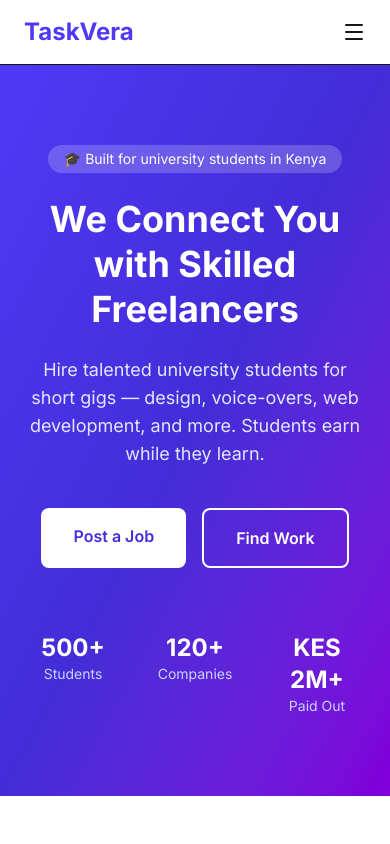
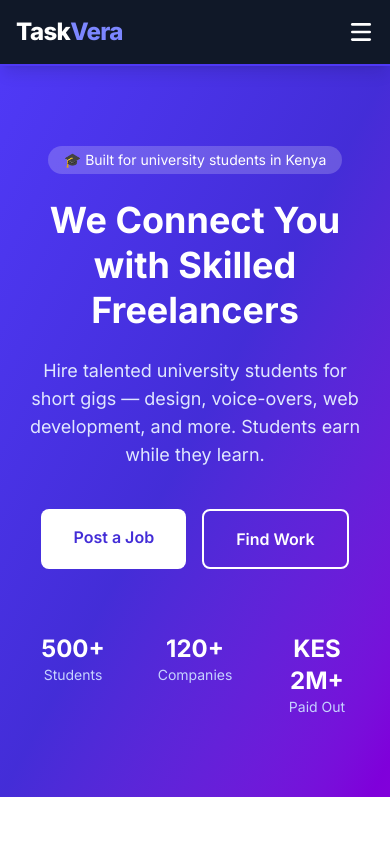
Before and after one commit to braysonimbambi455/Taskvera-mvp, a Next.js app: page / in a window 390 px wide. Shown: the top 844 px of the page. Built offline with nearby package versions, Linux system fonts and the light colour scheme; no server answers.

Commit message:
Dark bold navbar and a responsive mobile menu

```diff
--- a/components/Navbar.tsx
+++ b/components/Navbar.tsx
@@ -42,6 +42,11 @@
     return () => sub.subscription.unsubscribe()
   }, [pathname])
 
+  // Close mobile menu on route change
+  useEffect(() => {
+    setOpen(false)
+  }, [pathname])
+
   async function logout() {
     await supabase.auth.signOut()
     router.push('/')
@@ -51,32 +56,29 @@
   const isActive = (href: string) =>
     pathname === href || pathname.startsWith(href + '/')
 
+  // Bold + high-contrast dark menu links
   const linkClass = (href: string) =>
-    `hover:text-indigo-600 ${
-      isActive(href) ? 'text-indigo-600 font-semibold' : ''
+    `text-[15px] font-semibold tracking-wide transition-colors duration-150 ${
+      isActive(href)
+        ? 'text-indigo-400'
+        : 'text-gray-100 hover:text-indigo-300'
     }`
 
   return (
-    <nav className="border-b bg-white sticky top-0 z-50">
-      <div className="max-w-6xl mx-auto px-6 py-4 flex justify-between items-center">
-        <Link href="/" className="text-2xl font-bold text-indigo-600">
-          TaskVera
+    <nav className="bg-gray-900 border-b-2 border-indigo-600 sticky top-0 z-50 shadow-lg">
+      <div className="max-w-6xl mx-auto px-4 sm:px-6">
+        {/* Top bar */}
+        <div className="flex justify-between items-center h-16">
+          {/* Logo */}
+          <Link
+            href="/"
+            className="text-2xl font-extrabold text-white tracking-tight hover:text-indigo-300 transition-colors"
+          >
+            Task<span className="text-indigo-400">Vera</span>
           </Link>
 
-        <button
-          className="md:hidden"
-          onClick={() => setOpen(!open)}
-          aria-label="Toggle menu"
-        >
-          {open ? <X /> : <Menu />}
-        </button>
-
-        <div
-          className={`${
-            open ? 'flex' : 'hidden'
-          } md:flex flex-col md:flex-row absolute md:relative top-full left-0 right-0 bg-white md:bg-transparent border-b md:border-0 p-6 md:p-0 gap-4 md:gap-6 md:items-center`}
-        >
-          {/* Public links */}
+          {/* Desktop menu (hidden on mobile) */}
+          <div className="hidden md:flex items-center gap-6">
             <Link href="/jobs" className={linkClass('/jobs')}>
               Find Work
             </Link>
@@ -84,7 +86,6 @@
               Freelancers
             </Link>
 
-          {/* Client-only links */}
             {profile?.role === 'client' && (
               <>
                 <Link href="/post-job" className={linkClass('/post-job')}>
@@ -96,7 +97,6 @@
               </>
             )}
 
-          {/* Authenticated links */}
             {user ? (
               <>
                 <Link href="/dashboard" className={linkClass('/dashboard')}>
@@ -108,14 +108,16 @@
 
                 <Link
                   href="/notifications"
-                className={`relative hover:text-indigo-600 ${
-                  isActive('/notifications') ? 'text-indigo-600' : ''
+                  className={`relative transition-colors ${
+                    isActive('/notifications')
+                      ? 'text-indigo-400'
+                      : 'text-gray-100 hover:text-indigo-300'
                   }`}
                   aria-label="Notifications"
                 >
-                <Bell className="w-5 h-5" />
+                  <Bell className="w-5 h-5" strokeWidth={2.5} />
                   {unread > 0 && (
-                  <span className="absolute -top-1 -right-1 bg-red-500 text-white text-[10px] rounded-full w-4 h-4 flex items-center justify-center">
+                    <span className="absolute -top-1 -right-1 bg-red-500 text-white text-[10px] font-bold rounded-full min-w-[16px] h-4 flex items-center justify-center px-1">
                       {unread > 9 ? '9+' : unread}
                     </span>
                   )}
@@ -123,25 +125,115 @@
 
                 <Link
                   href={`/profile/${user.id}`}
-                className={`hover:text-indigo-600 ${
-                  pathname?.startsWith('/profile') ? 'text-indigo-600' : ''
+                  className={`text-[15px] font-semibold transition-colors ${
+                    pathname?.startsWith('/profile')
+                      ? 'text-indigo-400'
+                      : 'text-gray-100 hover:text-indigo-300'
                   }`}
                 >
                   {profile?.full_name?.split(' ')[0] ?? 'Profile'}
                 </Link>
 
-              <button onClick={logout} className="text-red-600 text-left">
+                <button
+                  onClick={logout}
+                  className="text-[15px] font-semibold text-red-400 hover:text-red-300 transition-colors"
+                >
                   Logout
                 </button>
               </>
             ) : (
               <>
-              <Link href="/login" className="hover:text-indigo-600">
+                <Link
+                  href="/login"
+                  className="text-[15px] font-semibold text-gray-100 hover:text-indigo-300 transition-colors"
+                >
                   Login
                 </Link>
                 <Link
                   href="/register"
-                className="bg-indigo-600 text-white px-4 py-2 rounded-lg hover:bg-indigo-700 text-center"
+                  className="bg-indigo-600 text-white px-4 py-2 rounded-lg font-bold text-[15px] hover:bg-indigo-500 transition-colors shadow-md"
+                >
+                  Sign Up
+                </Link>
+              </>
+            )}
+          </div>
+
+          {/* Mobile hamburger */}
+          <button
+            className="md:hidden text-white p-2 -mr-2"
+            onClick={() => setOpen(!open)}
+            aria-label="Toggle menu"
+          >
+            {open ? <X size={26} strokeWidth={2.5} /> : <Menu size={26} strokeWidth={2.5} />}
+          </button>
+        </div>
+
+        {/* Mobile menu */}
+        <div
+          className={`md:hidden overflow-hidden transition-[max-height] duration-300 ease-in-out ${
+            open ? 'max-h-[600px] pb-4' : 'max-h-0'
+          }`}
+        >
+          <div className="flex flex-col gap-1 pt-2 border-t border-gray-800">
+            <Link href="/jobs" className="py-3 px-3 rounded-lg text-gray-100 font-semibold hover:bg-gray-800">
+              Find Work
+            </Link>
+            <Link href="/freelancers" className="py-3 px-3 rounded-lg text-gray-100 font-semibold hover:bg-gray-800">
+              Freelancers
+            </Link>
+
+            {profile?.role === 'client' && (
+              <>
+                <Link href="/post-job" className="py-3 px-3 rounded-lg text-gray-100 font-semibold hover:bg-gray-800">
+                  Post a Job
+                </Link>
+                <Link href="/proposals" className="py-3 px-3 rounded-lg text-gray-100 font-semibold hover:bg-gray-800">
+                  Proposals
+                </Link>
+              </>
+            )}
+
+            {user ? (
+              <>
+                <Link href="/dashboard" className="py-3 px-3 rounded-lg text-gray-100 font-semibold hover:bg-gray-800">
+                  Dashboard
+                </Link>
+                <Link href="/messages" className="py-3 px-3 rounded-lg text-gray-100 font-semibold hover:bg-gray-800">
+                  Messages
+                </Link>
+                <Link
+                  href="/notifications"
+                  className="py-3 px-3 rounded-lg text-gray-100 font-semibold hover:bg-gray-800 flex items-center justify-between"
+                >
+                  <span>Notifications</span>
+                  {unread > 0 && (
+                    <span className="bg-red-500 text-white text-[10px] font-bold rounded-full min-w-[18px] h-[18px] flex items-center justify-center px-1">
+                      {unread > 9 ? '9+' : unread}
+                    </span>
+                  )}
+                </Link>
+                <Link
+                  href={`/profile/${user.id}`}
+                  className="py-3 px-3 rounded-lg text-gray-100 font-semibold hover:bg-gray-800"
+                >
+                  {profile?.full_name?.split(' ')[0] ?? 'Profile'}
+                </Link>
+                <button
+                  onClick={logout}
+                  className="py-3 px-3 rounded-lg text-left text-red-400 font-semibold hover:bg-gray-800"
+                >
+                  Logout
+                </button>
+              </>
+            ) : (
+              <>
+                <Link href="/login" className="py-3 px-3 rounded-lg text-gray-100 font-semibold hover:bg-gray-800">
+                  Login
+                </Link>
+                <Link
+                  href="/register"
+                  className="mt-2 bg-indigo-600 text-white text-center py-3 rounded-lg font-bold hover:bg-indigo-500"
                 >
                   Sign Up
                 </Link>
@@ -149,6 +241,7 @@
             )}
           </div>
         </div>
+      </div>
     </nav>
   )
 }
```
Lines whose indentation alone changed are shown as unchanged.
